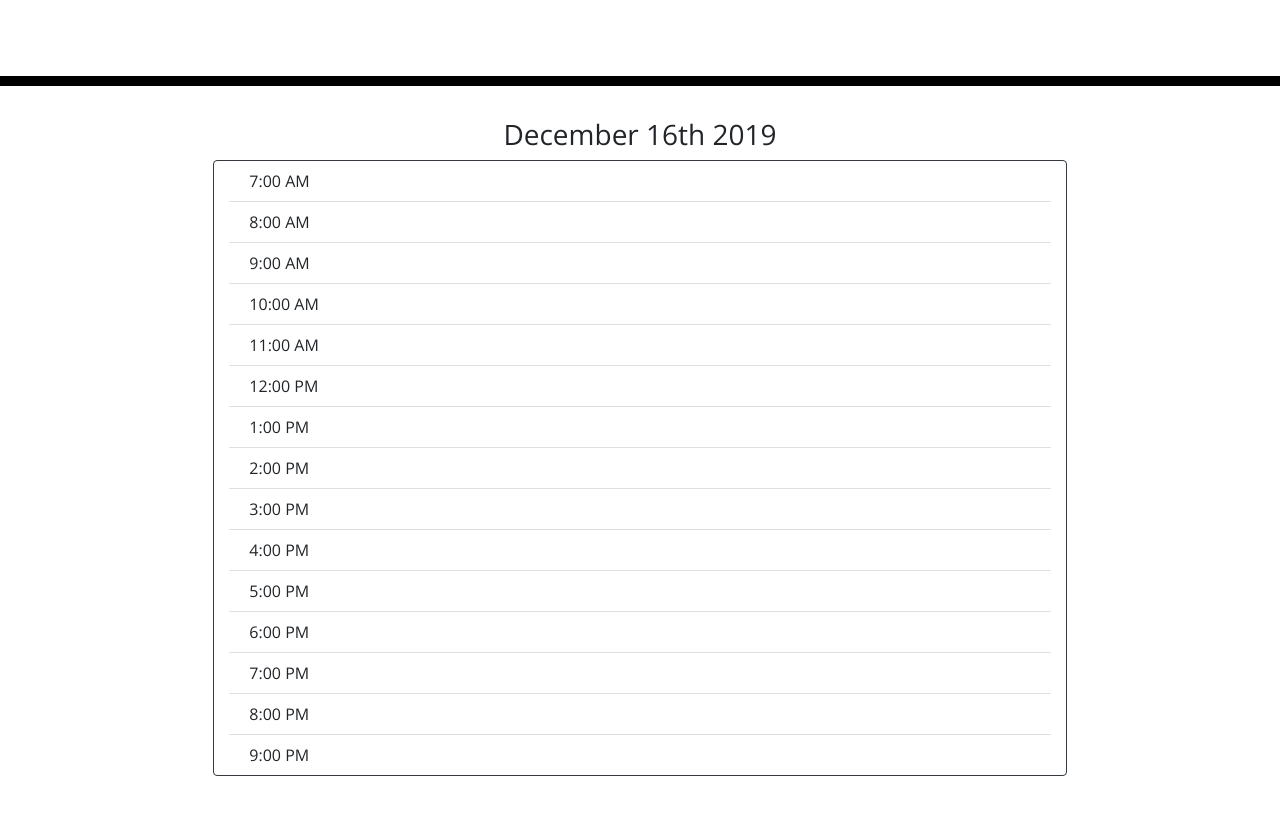
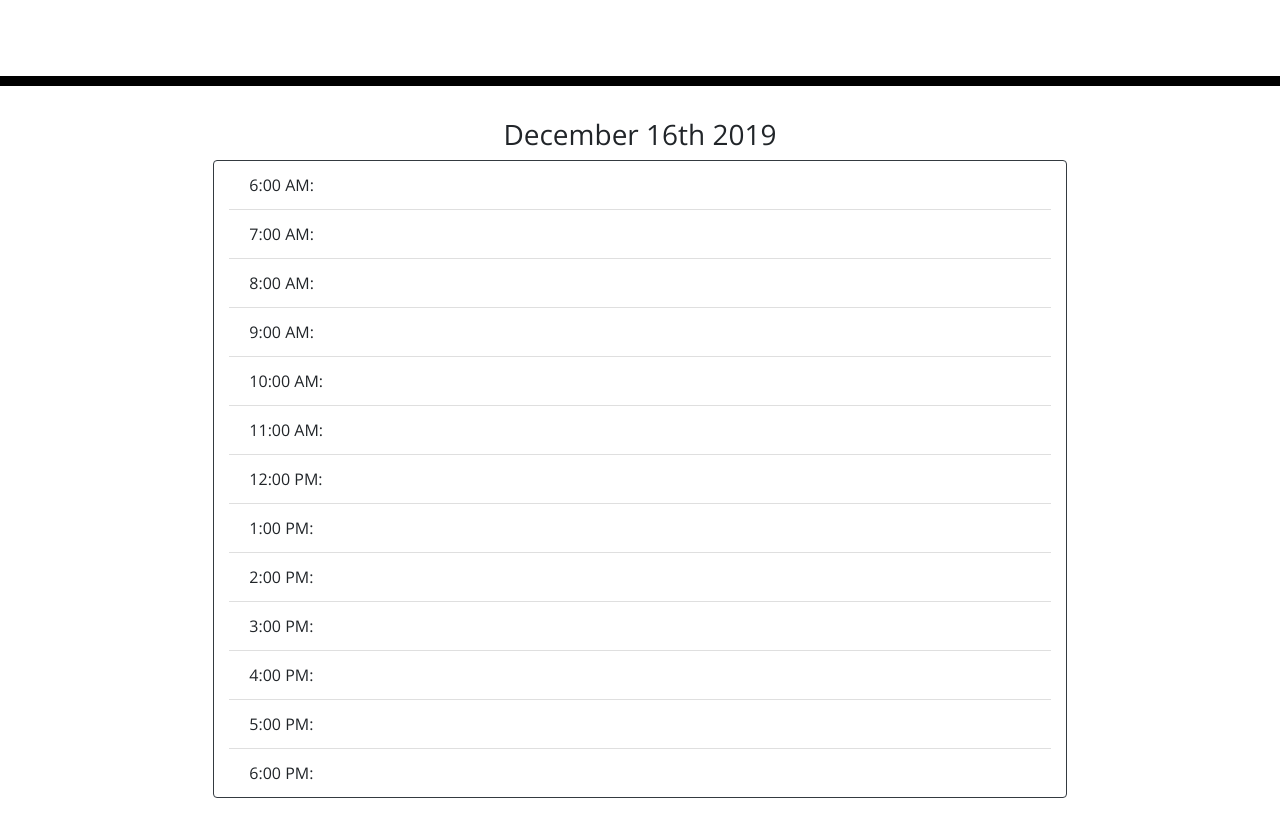
Before and after one commit to Ethan25Irvine/Daily-Planner, a plain HTML site: page index.html in a window 1280 px wide. Shown: the part 182-1018 px from the top of the page. Drawn offline with nearby package versions, Linux system fonts and the light colour scheme.

Commit message:
created a text area for the scheadule

```diff
--- a/index.html
+++ b/index.html
@@ -28,8 +28,7 @@
     integrity="sha256-WpOohJOqMqqyKL9FccASB9O0KwACQJpFTUBLTYOVvVU="
     crossorigin="anonymous">
     </script>
-    <!-- javascript link -->
-    <script type="text/javascript" src="script.js"></script>
+
   </head>
 
   <body>
@@ -37,34 +36,22 @@
       <h1 class="display-3">Work Day Scheduler</h1>
       <p class="lead">A simple calendar app for scheduling your work day</p>
     </header>
+
     <div class="container text-center h3 currentDay">
-        <!-- Current Day is here -->
+        <!-- Current Day is here via moment.js -->
     </div>
-    <div id="calendar"></div>
+
     <div class="card border border-dark offset-lg-2 col-lg-8 mb-5" >
-        <ul class="list-group list-group-flush">
-            <li class="list-group-item">7:00 <span>AM</span> </li>
-            <li class="list-group-item">8:00 <span>AM</span> </li>
-            <li class="list-group-item">9:00 <span>AM</span> </li>
-            <li class="list-group-item">10:00 <span>AM</span> </li>
-            <li class="list-group-item">11:00 <span>AM</span> </li>
-            <li class="list-group-item">12:00 <span>PM</span> </li>
-            <li class="list-group-item">1:00 <span>PM</span> </li>
-            <li class="list-group-item">2:00 <span>PM</span> </li>
-            <li class="list-group-item">3:00 <span>PM</span> </li>
-            <li class="list-group-item">4:00 <span>PM</span> </li>
-            <li class="list-group-item">5:00 <span>PM</span> </li>
-            <li class="list-group-item">6:00 <span>PM</span> </li>
-            <li class="list-group-item">7:00 <span>PM</span> </li>
-            <li class="list-group-item">8:00 <span>PM</span> </li>
-            <li class="list-group-item">9:00 <span>PM</span> </li>
+        <ul id="calendar" class="list-group list-group-flush">
+            <!-- jQuery function will put the list items here -->
         </ul>
     </div>
 
 
 
 
-
+    <!-- javascript link -->
+    <script type="text/javascript" src="script.js"></script>
     <script src="https://cdnjs.cloudflare.com/ajax/libs/moment.js/2.24.0/moment.min.js"></script>
   </body>
 </html>
--- a/script.js
+++ b/script.js
@@ -3,7 +3,28 @@ let currentDay = moment().format('MMMM Do YYYY');
 let currentTime = moment().format('h:mm:ss a');
 console.log(currentTime);
 
-
 $(document).ready(function(){
     $('.currentDay').text(currentDay);
 });
+
+let time_slots = [];
+let start_time = 6;
+let end_time = 18;
+
+
+for( let i = start_time ; i <= end_time ; i++ ){
+	let suffix = 'AM';
+    let hour = i;
+    if( i >= 12 ){
+        suffix = 'PM';
+    } if( i >= 13 ){
+        hour = i - 12;
+    }
+
+    time_slots[i] = hour + ':00 ' + suffix;
+}
+
+time_slots.forEach( function( item, index){
+	$( '#calendar').append( '<li class="list-group-item time-slot" id="time-slot-' + index + '">' + item +': <input type="text" id="input time-slot-appt-' + index + '"></input></li>' );
+	console.log ( "hour: " + index + ", pretty display: " + item );
+} );
--- a/style.css
+++ b/style.css
@@ -69,3 +69,11 @@ body {
     font-size: 20px;
     transition: all .3s ease-in-out;
   }
+
+  .list-group-item span {
+      color: #06AED5;
+  }
+  input[type=text] {
+    width: 80%;
+    border: 0px;
+ }
```
